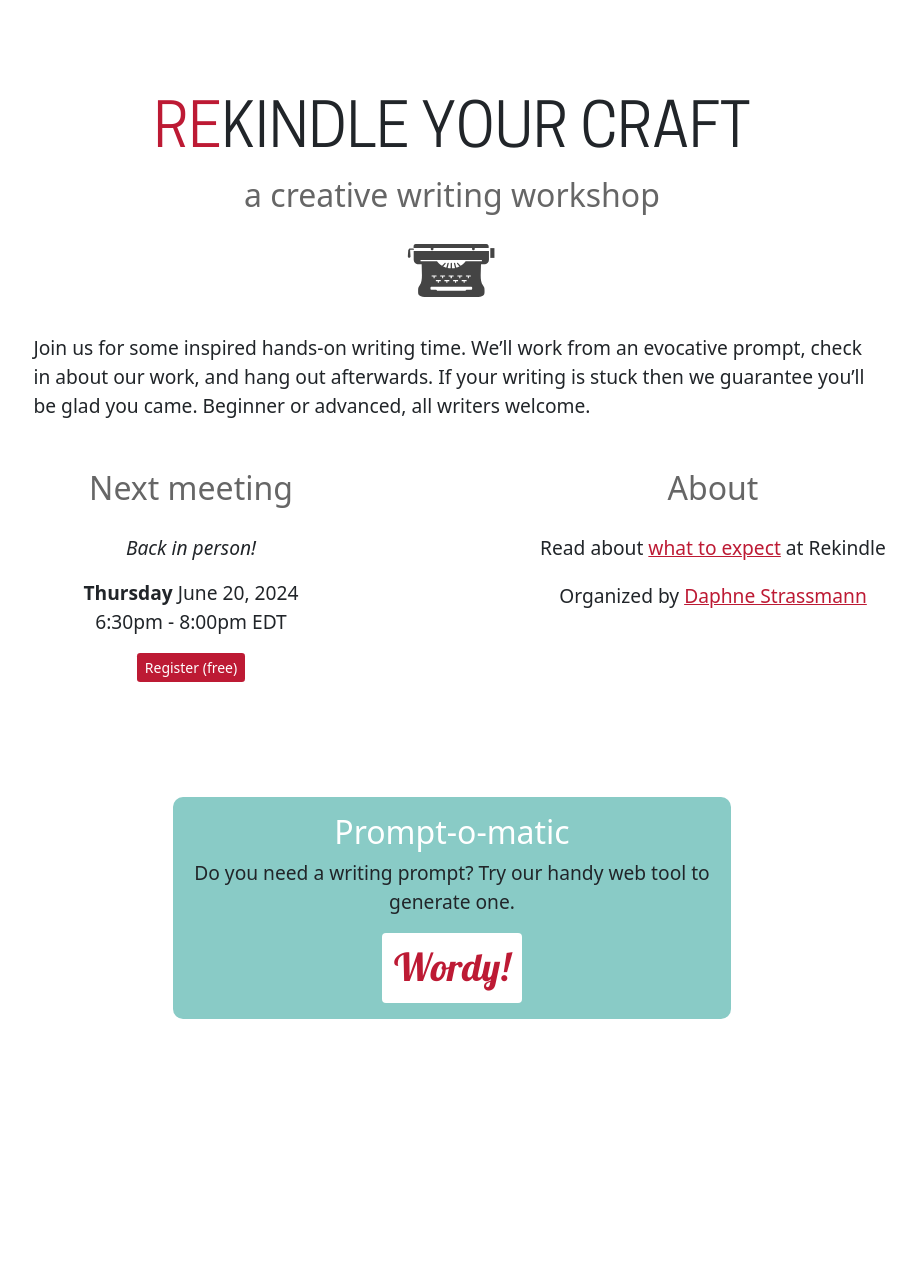
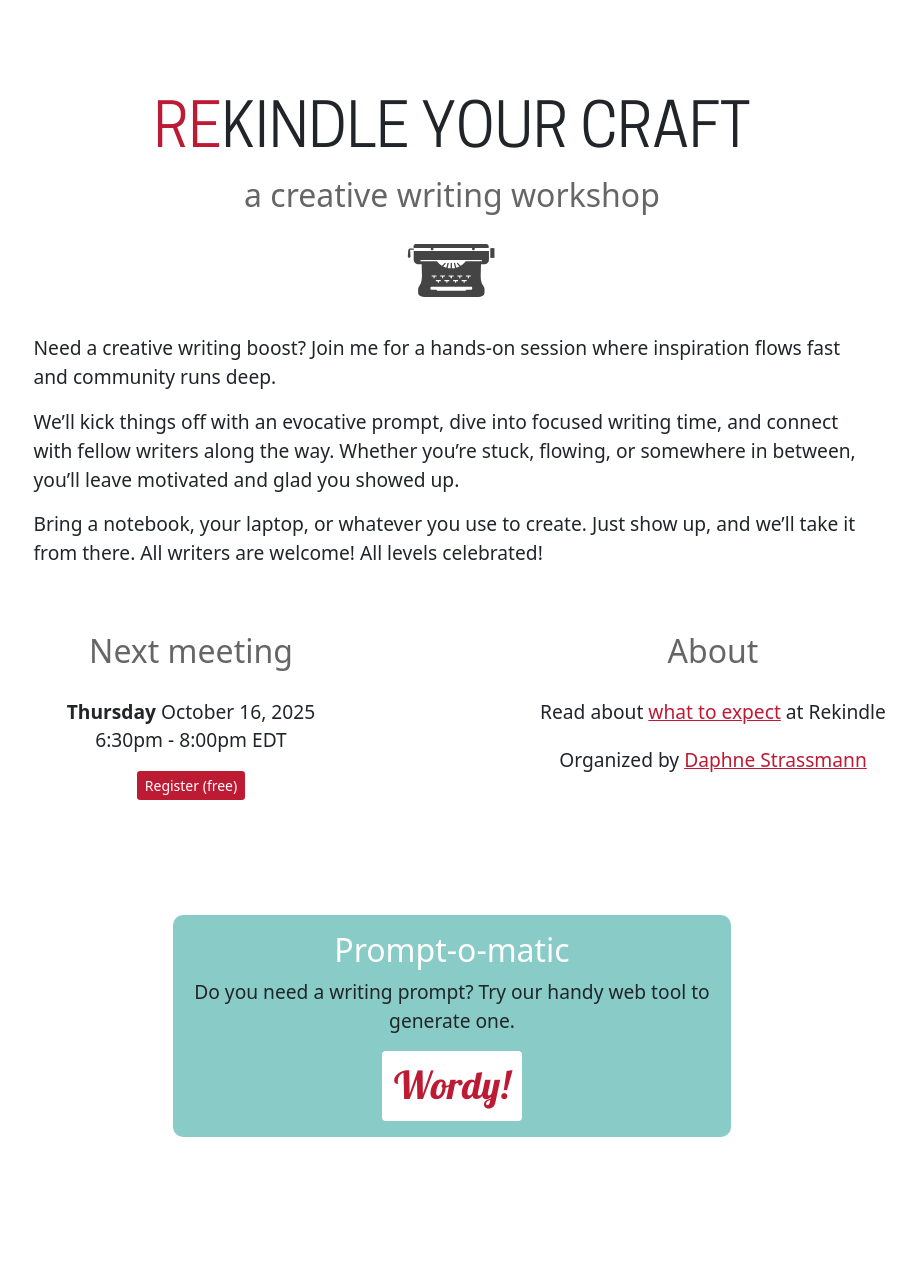
Before and after one commit to straz/rekindle, a Jekyll site: the page built from index.html, in a window 1280 px wide. Shown: the whole page, without its empty margins (188-1104 px from the left). Built offline with Jekyll 4.4.1, drawn with Linux system fonts in a browser that asks for light colours; nearby versions of some CDN libraries; some web fonts are replaced; before the commit the page ends 1163 px from its top, so only the background shows below that.

Commit message:
2025 start

```diff
--- a/_data/events.yml
+++ b/_data/events.yml
@@ -1,4 +1,4 @@
 - day: Thursday
-  date: "June 20, 2024"
+  date: "October 16, 2025"
   time: "6:30pm - 8:00pm EDT"
-  eventbrite: "https://www.eventbrite.com/e/rekindle-your-craft-a-prompt-driven-creative-writing-night-tickets-916312875477"
+  eventbrite: "https://www.eventbrite.com/e/rekindle-your-craft-tickets-1758826721069"
--- a/index.html
+++ b/index.html
@@ -15,10 +15,10 @@ title: Rekindle your craft
 </div>
 
 <div class="text-left mt-3 w-75 m-auto">
-    Join us for some inspired hands-on writing time.  We’ll work from
-    an evocative prompt, check in about our work, and hang out
-    afterwards.  If your writing is stuck then we guarantee you’ll be
-    glad you came. Beginner or advanced, all writers welcome.
+  <P>Need a creative writing boost? Join me for a hands-on session where inspiration flows fast and community runs deep.</P>
+
+  <P>We’ll kick things off with an evocative prompt, dive into focused writing time, and connect with fellow writers along the way. Whether you’re stuck, flowing, or somewhere in between, you’ll leave motivated and glad you showed up.</P>
+  <P>Bring a notebook, your laptop, or whatever you use to create. Just show up, and we’ll take it from there. All writers are welcome! All levels celebrated!</P>
 </div>
 
 <div class="next-meeting infocard p-5">
@@ -33,7 +33,6 @@ title: Rekindle your craft
 
   <div class="row text-center">
     <div class="col">
-      <div class="row mb-3"><em>Back in person!</em></div>
       {% for event in site.data.events %}
       <div class="row mb-5">
 	<div class="col">
```
